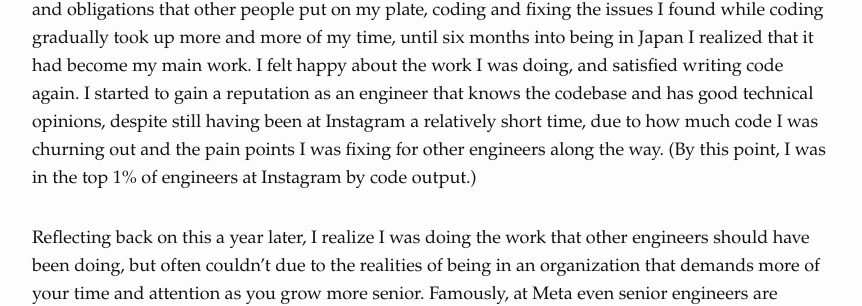
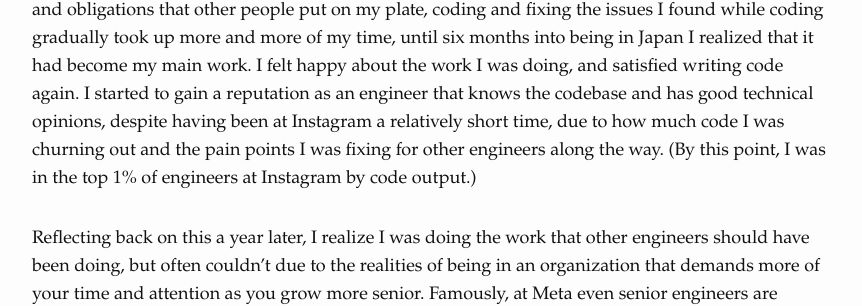
Before and after one commit to bcherny/bcherny.github.io, a Jekyll site: the page built from _posts/2023-12-10-Working-Remotely.md, in a window 1280 px wide and 1400 px high, scrolled down 1525 px. Shown: the part 286-592 px from the top of the window, without its empty margins (208-1070 px from the left). Built offline with Jekyll 4.4.1, drawn with Linux system fonts in a browser that asks for light colours; some of the changed text lies outside the part shown.

Commit message:
Update 2023-12-10-Working-Remotely.md

```diff
--- a/_posts/2023-12-10-Working-Remotely.md
+++ b/_posts/2023-12-10-Working-Remotely.md
@@ -27,7 +27,7 @@ However, I did find that writing code again was rewarding. In my first two weeks
 
 I started to shift the kinds of things I worked on, to focus more on simplifying our codebase, improving our infrastructure, and making our engineers more productive. I had done infra and DevX work in the past (some of it [open source](https://github.com/bcherny)), but it had always been limited to 20% time projects. It was never my main gig. I considered myself a product engineer, but found myself sliding deeper into the world of infrastructure and DevX.
 
-This shift was not something I did intentionally. Because my time no longer got filled up by meetings and obligations that other people put on my plate, coding and fixing the issues I found while coding gradually took up more and more of my time, until six months into being in Japan I realized that it had become my main work. I felt happy about the work I was doing, and satisfied writing code again. I started to gain a reputation as an engineer that knows the codebase and has good technical opinions, despite still having been at Instagram a relatively short time, due to how much code I was churning out and the pain points I was fixing for other engineers along the way. (By this point, I was in the top 1% of engineers at Instagram by code output.)
+This shift was not something I did intentionally. Because my time no longer got filled up by meetings and obligations that other people put on my plate, coding and fixing the issues I found while coding gradually took up more and more of my time, until six months into being in Japan I realized that it had become my main work. I felt happy about the work I was doing, and satisfied writing code again. I started to gain a reputation as an engineer that knows the codebase and has good technical opinions, despite having been at Instagram a relatively short time, due to how much code I was churning out and the pain points I was fixing for other engineers along the way. (By this point, I was in the top 1% of engineers at Instagram by code output.)
 
 Reflecting back on this a year later, I realize I was doing the work that other engineers should have been doing, but often couldn't due to the realities of being in an organization that demands more of your time and attention as you grow more senior. Famously, at Meta even senior engineers are expected to code (we don't have many architect types), but their level of code output is often not the same as more junior engineers. I had essentially turned myself into an intern, coding 80% of the day. This was a powerful change, which let me identify and execute on opportunities that others simply couldn't.
 
```
Also changed, not shown: other parts of _posts/2023-12-10-Working-Remotely.md (+2 -2 lines).
